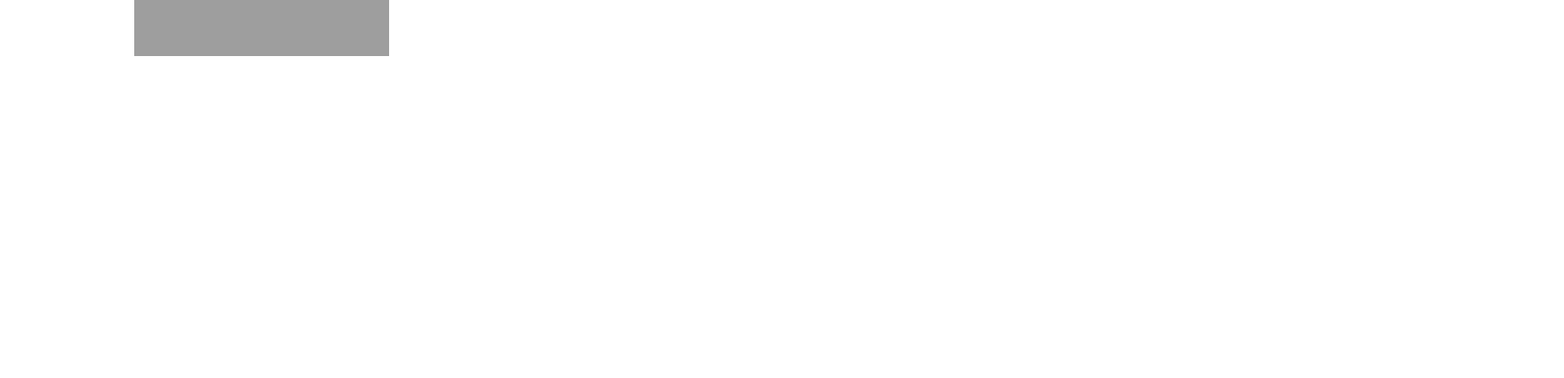
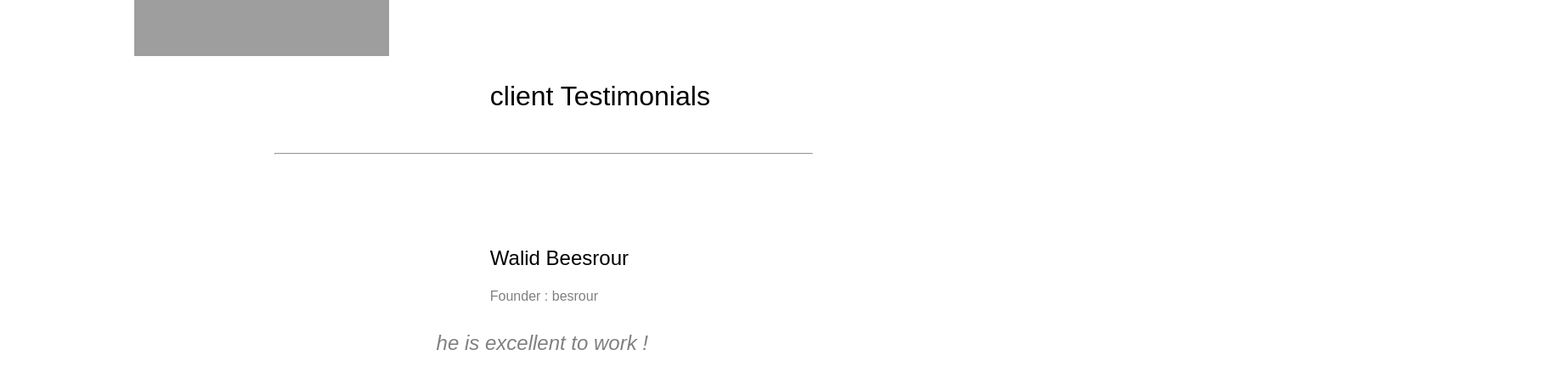
Before and after one commit to walidbesrour/Portfolio_html_css, a plain HTML site: page index.html in a window 1280 px wide. Shown: the part 2090-2535 px from the top of the page at 85% size, 1841 px wide, since content can reach past the window. Before the commit the page ends 2168 px from the top, so only its background shows below. Drawn offline with Linux system fonts and the light colour scheme; grey boxes are pictures that could not be loaded.

Commit message:
initial commit

```diff
--- a/index.html
+++ b/index.html
@@ -68,5 +68,16 @@
             </div>
 
         </div>
+        <div class="portfolio-heading">
+
+            <div class="portfolio-title"> client Testimonials</div>
+
+        </div>
+        <hr>
+        <div class="testimoniald">
+            <div class="client-name">Walid Beesrour</div>
+            <div class="client-designation"> Founder : besrour </div>
+            <div class="client-testimonial"> he is excellent to work !</div>
+        </div>
         </body>
         </html>
--- a/style.css
+++ b/style.css
@@ -158,3 +158,34 @@ hr{
     width: 50%;
     align-self: center;
 }
+.testimoniald{
+    display: flex;
+    width: 100%;
+    flex-direction: column;
+
+}
+.client-name{
+    margin-top: 100px;
+    width: 100%;
+    height: 50px;
+    font-size: 1.5em;
+    margin-left: 45%;
+
+}
+.client-designation{
+    width: 100%;
+    height: 50px;
+    font-size: 1em;
+    color: gray;
+    margin-left: 45%;
+
+}
+.client-testimonial{
+
+    width: 100%;
+    height: 50px;
+    font-size: 1.5em;
+    margin-left: 40%;
+    color: gray;
+    font-style: italic;
+}
```
